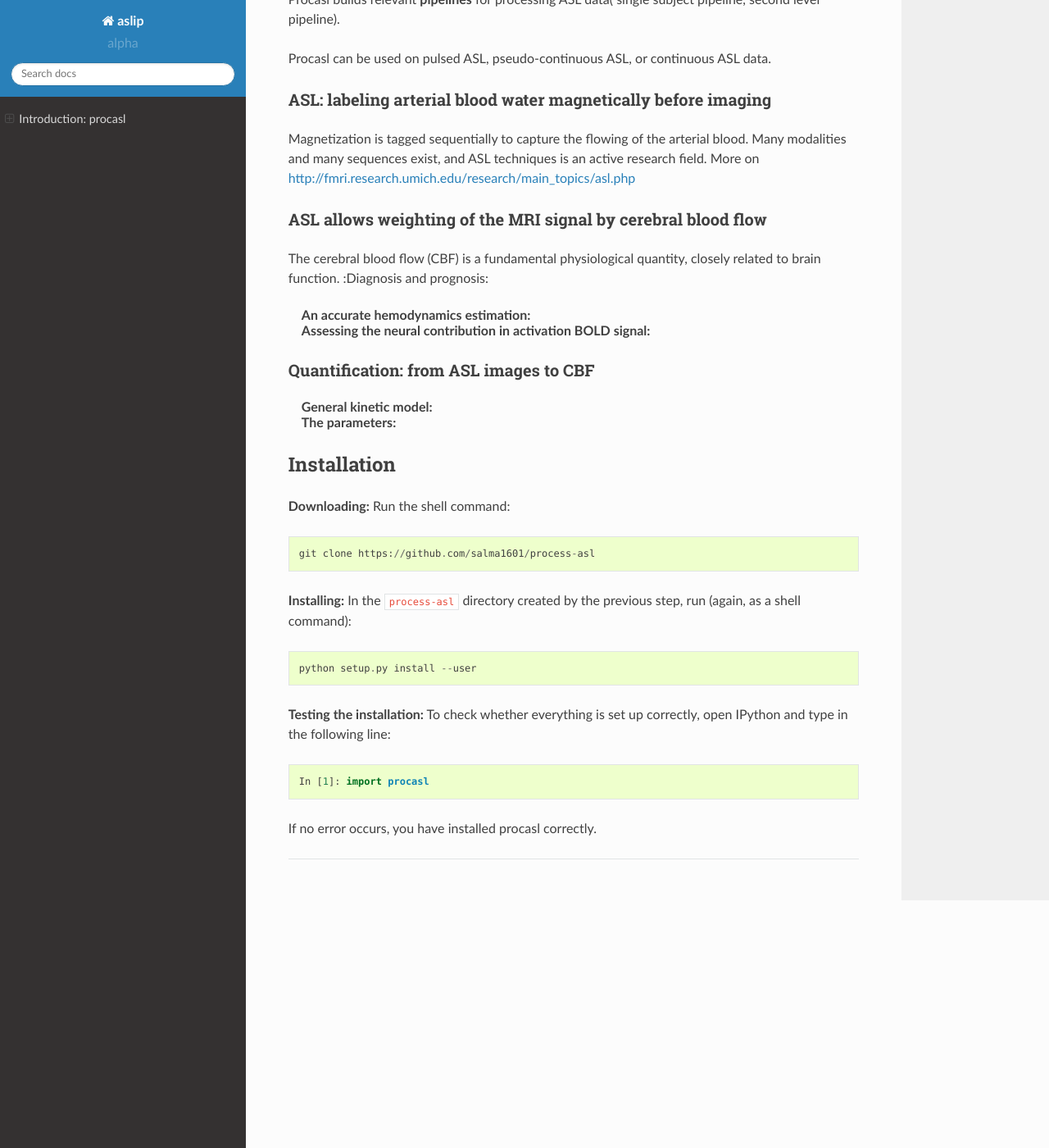
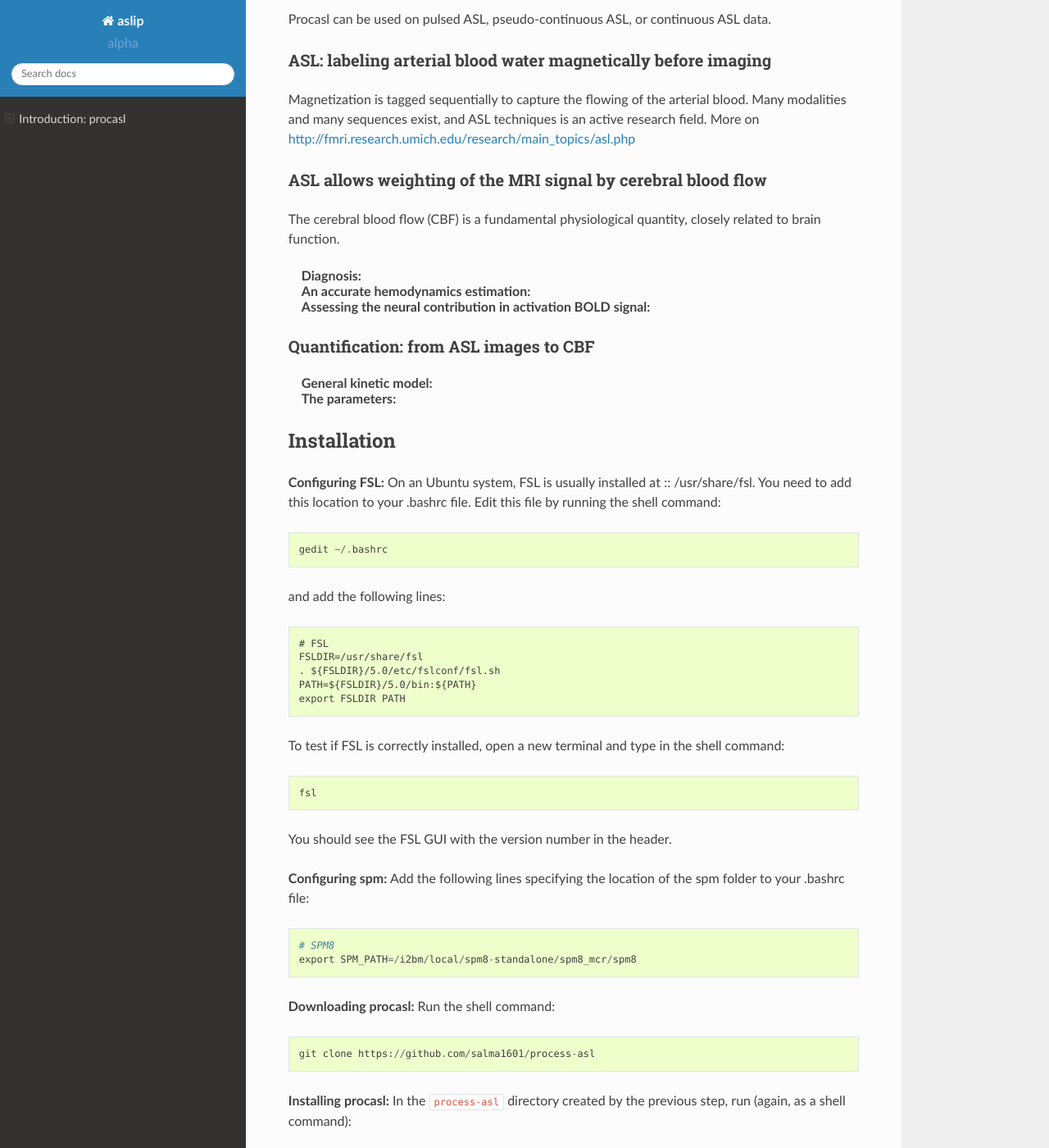
Before and after one commit to salma1601/process-asl-old, a Sphinx documentation site: the page built from docs/source/introduction.rst, in a window 1280 px wide and 1400 px high, scrolled down 420 px. Shown: the whole window at 82% size. Built offline with Sphinx 7.4.7 and the Read the Docs theme 2.0.0, drawn with Linux system fonts in a browser that asks for light colours; pages that are not in the unit, such as notebooks, are missing from menus; some of the changed text lies outside the part shown.

Commit message:
configure spm

```diff
--- a/docs/source/introduction.rst
+++ b/docs/source/introduction.rst
@@ -32,7 +30,8 @@ More on http://fmri.research.umich.edu/research/main_topics/asl.php
 ASL allows weighting of the MRI signal by cerebral blood flow
 -------------------------------------------------------------
 The cerebral blood flow (CBF) is a fundamental physiological quantity, closely related to brain function.
-:Diagnosis and prognosis:
+
+:Diagnosis:
 
 :An accurate hemodynamics estimation:
 
@@ -49,12 +48,38 @@ Quantification: from ASL images to CBF
 
 Installation
 ============
-**Downloading:** Run the shell command::
+**Configuring FSL:** On an Ubuntu system, FSL is usually installed at
+:: /usr/share/fsl. You need to add this location to your .bashrc file.
+Edit this file by running the shell command::
+
+    gedit ~/.bashrc
+
+and add the following lines::
+
+    # FSL
+    FSLDIR=/usr/share/fsl
+    . ${FSLDIR}/5.0/etc/fslconf/fsl.sh
+    PATH=${FSLDIR}/5.0/bin:${PATH}
+    export FSLDIR PATH
+
+To test if FSL is correctly installed, open a new terminal and type in the shell command::
+
+    fsl
+
+You should see the FSL GUI with the version number in the header.
+
+**Configuring spm:** Add the following lines specifying the location of the spm folder to your .bashrc file::
+
+    # SPM8
+    export SPM_PATH=/i2bm/local/spm8-standalone/spm8_mcr/spm8
+
+
+**Downloading procasl:** Run the shell command::
 
     git clone https://github.com/salma1601/process-asl
 
 
-**Installing:** In the ``process-asl`` directory created by the previous step, run
+**Installing procasl:** In the ``process-asl`` directory created by the previous step, run
 (again, as a shell command)::
 
     python setup.py install --user
```
Also changed, not shown: other parts of docs/source/introduction.rst (+0 -2 lines).
